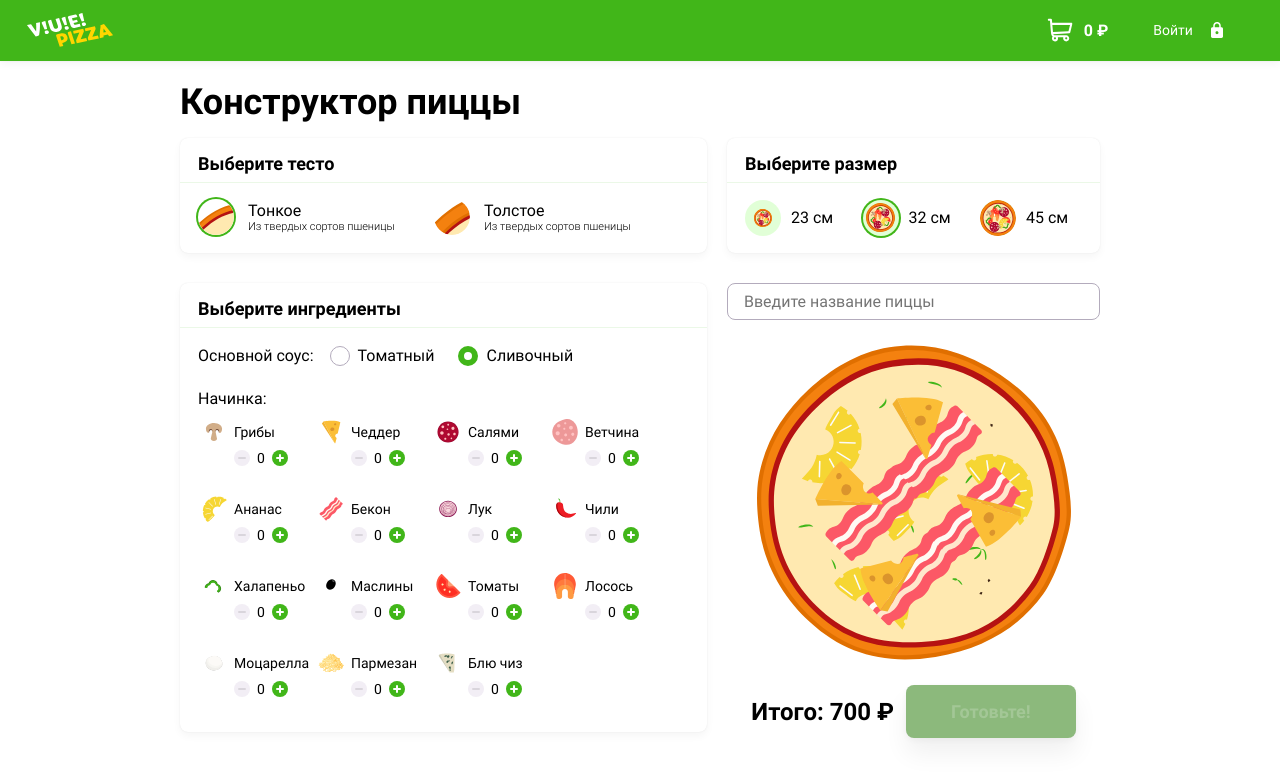
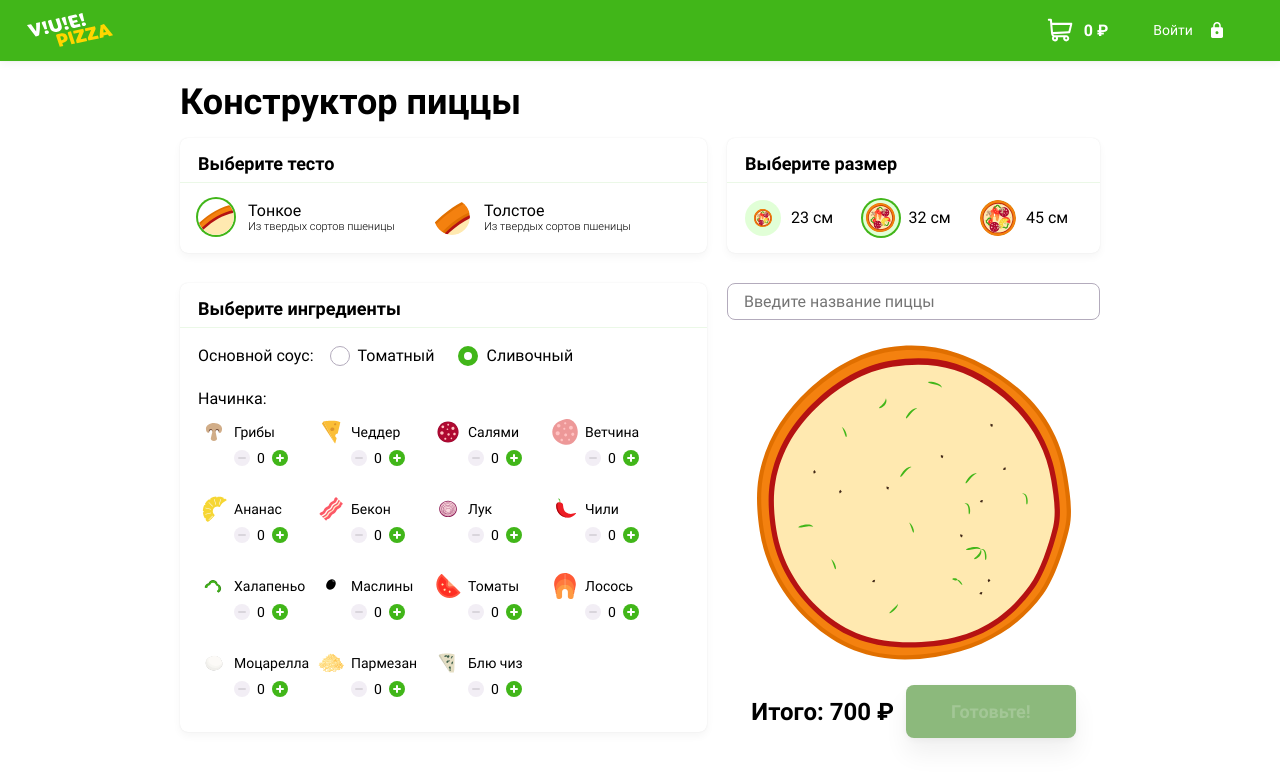
Before and after one commit to htmlacademy-vue/404659-pizza-1, a Vue app in the folder src/frontend/: page / in a window 1280 px wide. Shown: the top 782 px of the page. Built offline with nearby package versions, Linux system fonts and the light colour scheme.

Commit message:
Реализовал drag&drop

```diff
--- /dev/null
+++ b/src/frontend/src/common/components/AppDrag.vue
@@ -0,0 +1,43 @@
+<template>
+  <div
+    :draggable="this.isDraggable"
+    @dragstart.self="onDrag"
+    @dragover.prevent
+    @dragenter.prevent
+  >
+    <slot />
+  </div>
+</template>
+
+<script>
+import { DATA_TRANSFER_PAYLOAD, MOVE } from "@/common/constants.js";
+
+export default {
+  name: "AppDrag",
+  props: {
+    transferData: {
+      type: String,
+      required: true,
+    },
+    counterValue: {
+      type: Number,
+      required: true,
+    },
+  },
+  methods: {
+    onDrag({ dataTransfer }) {
+      dataTransfer.effectAllowed = MOVE;
+      dataTransfer.dropEffect = MOVE;
+      dataTransfer.setData(
+        DATA_TRANSFER_PAYLOAD,
+        JSON.stringify(this.transferData)
+      );
+    },
+  },
+  computed: {
+    isDraggable() {
+      return this.counterValue < 3 ? true : false;
+    },
+  },
+};
+</script>
--- /dev/null
+++ b/src/frontend/src/common/components/AppDrop.vue
@@ -0,0 +1,27 @@
+<template>
+  <div @drop.stop="onDrop" @dragover.prevent @dragenter.prevent>
+    <slot />
+  </div>
+</template>
+
+<script>
+import { DATA_TRANSFER_PAYLOAD } from "@/common/constants.js";
+
+export default {
+  name: "AppDrop",
+  methods: {
+    onDrop({ dataTransfer }) {
+      if (!dataTransfer) {
+        return;
+      }
+
+      const payload = dataTransfer.getData(DATA_TRANSFER_PAYLOAD);
+
+      if (payload) {
+        const transferData = JSON.parse(payload);
+        this.$emit("drop", transferData);
+      }
+    },
+  },
+};
+</script>
--- a/src/frontend/src/common/constants.js
+++ b/src/frontend/src/common/constants.js
@@ -82,3 +82,6 @@ export const SIZES = {
     checked: false,
   },
 };
+
+export const MOVE = "move";
+export const DATA_TRANSFER_PAYLOAD = "payload";
--- a/src/frontend/src/modules/builder/components/BuilderIngredientSelector.vue
+++ b/src/frontend/src/modules/builder/components/BuilderIngredientSelector.vue
@@ -7,10 +7,15 @@
         :key="ingredient.id"
         class="ingredients__item"
       >
-        <SelectorItem
-          :ingredientValue="ingredient.value"
-          :ingredientName="ingredient.name"
-        />
+        <AppDrag
+          :transferData="ingredient.value"
+          :counterValue="ingredient.count"
+        >
+          <SelectorItem
+            :ingredientValue="ingredient.value"
+            :ingredientName="ingredient.name"
+          />
+        </AppDrag>
         <ItemCounter
           :inputName="ingredient.value"
           :counterValue="ingredient.count"
@@ -24,6 +29,7 @@
 <script>
 import SelectorItem from "@/common/components/SelectorItem";
 import ItemCounter from "@/common/components/ItemCounter";
+import AppDrag from "@/common/components/AppDrag";
 
 export default {
   name: "BuilderIngredientSelector",
@@ -36,6 +42,7 @@ export default {
   components: {
     SelectorItem,
     ItemCounter,
+    AppDrag,
   },
 };
 </script>
--- a/src/frontend/src/modules/builder/components/BuilderPizzaContent.vue
+++ b/src/frontend/src/modules/builder/components/BuilderPizzaContent.vue
@@ -11,7 +11,12 @@
       />
     </label>
 
-    <BuilderPizzaView :dough="dough" :sauce="sauce" />
+    <BuilderPizzaView
+      :dough="dough"
+      :sauce="sauce"
+      :ingredients="ingredients"
+      @onDrop="onDrop"
+    />
     <BuilderPriceCounter
       :pizzaPrice="pizzaPrice"
       :isDisabledButton="isDisabledButton"
@@ -42,6 +47,9 @@ export default {
       type: String,
       required: true,
     },
+    ingredients: {
+      type: Array,
+    },
     isDisabledButton: {
       type: Boolean,
       required: true,
@@ -51,6 +59,9 @@ export default {
     updatePizzaName(event) {
       this.$emit("getPizzaName", event.target.value);
     },
+    onDrop(ingredient) {
+      this.$emit("onDrop", ingredient);
+    },
   },
   components: {
     BuilderPizzaView,
--- a/src/frontend/src/modules/builder/components/BuilderPizzaView.vue
+++ b/src/frontend/src/modules/builder/components/BuilderPizzaView.vue
@@ -1,16 +1,22 @@
 <template>
-  <div class="content__constructor">
-    <div :class="`pizza pizza--foundation--${dough}-${sauce}`">
-      <div class="pizza__wrapper">
-        <div class="pizza__filling pizza__filling--ananas"></div>
-        <div class="pizza__filling pizza__filling--bacon"></div>
-        <div class="pizza__filling pizza__filling--cheddar"></div>
+  <AppDrop @drop="onDrop">
+    <div class="content__constructor">
+      <div :class="`pizza pizza--foundation--${dough}-${sauce}`">
+        <div class="pizza__wrapper">
+          <div
+            v-for="ingredient of ingredients"
+            :key="ingredient.id"
+            :class="getClasses(ingredient)"
+          ></div>
+        </div>
       </div>
     </div>
-  </div>
+  </AppDrop>
 </template>
 
 <script>
+import AppDrop from "@/common/components/AppDrop";
+
 export default {
   name: "BuilderPizzaView",
   props: {
@@ -22,6 +28,27 @@ export default {
       type: String,
       required: true,
     },
+    ingredients: {
+      type: Array,
+    },
+  },
+  methods: {
+    getClasses(ingredient) {
+      return [
+        "pizza__filling",
+        `pizza__filling--${ingredient.value}`,
+        {
+          "pizza__filling--second": ingredient.count === 2,
+          "pizza__filling--third": ingredient.count === 3,
+        },
+      ];
+    },
+    onDrop(ingredient) {
+      this.$emit("onDrop", ingredient);
+    },
+  },
+  components: {
+    AppDrop,
   },
 };
 </script>
--- a/src/frontend/src/views/Index.vue
+++ b/src/frontend/src/views/Index.vue
@@ -18,9 +18,11 @@
             :orderName="order.currentName"
             :dough="doughValue"
             :sauce="order.sauce"
+            :ingredients="order.ingredients"
             :pizzaPrice="getPizzaPrice"
             :isDisabledButton="isDisabledButton"
             @getPizzaName="getPizzaName"
+            @onDrop="onDrop"
           />
         </div>
       </form>
@@ -90,6 +92,21 @@ export default {
     },
     getPizzaName(pizzaName) {
       this.order.pizzaName = pizzaName;
+    },
+    onDrop(ingredient) {
+      this.ingredients
+        .filter((item) => item.value === ingredient)
+        .forEach((item) => {
+          if (item.count < 3) {
+            item.count += 1;
+
+            this.changeIngredient({
+              buttonName: "plus",
+              name: ingredient,
+              count: item.count,
+            });
+          }
+        });
     },
   },
   computed: {
```
